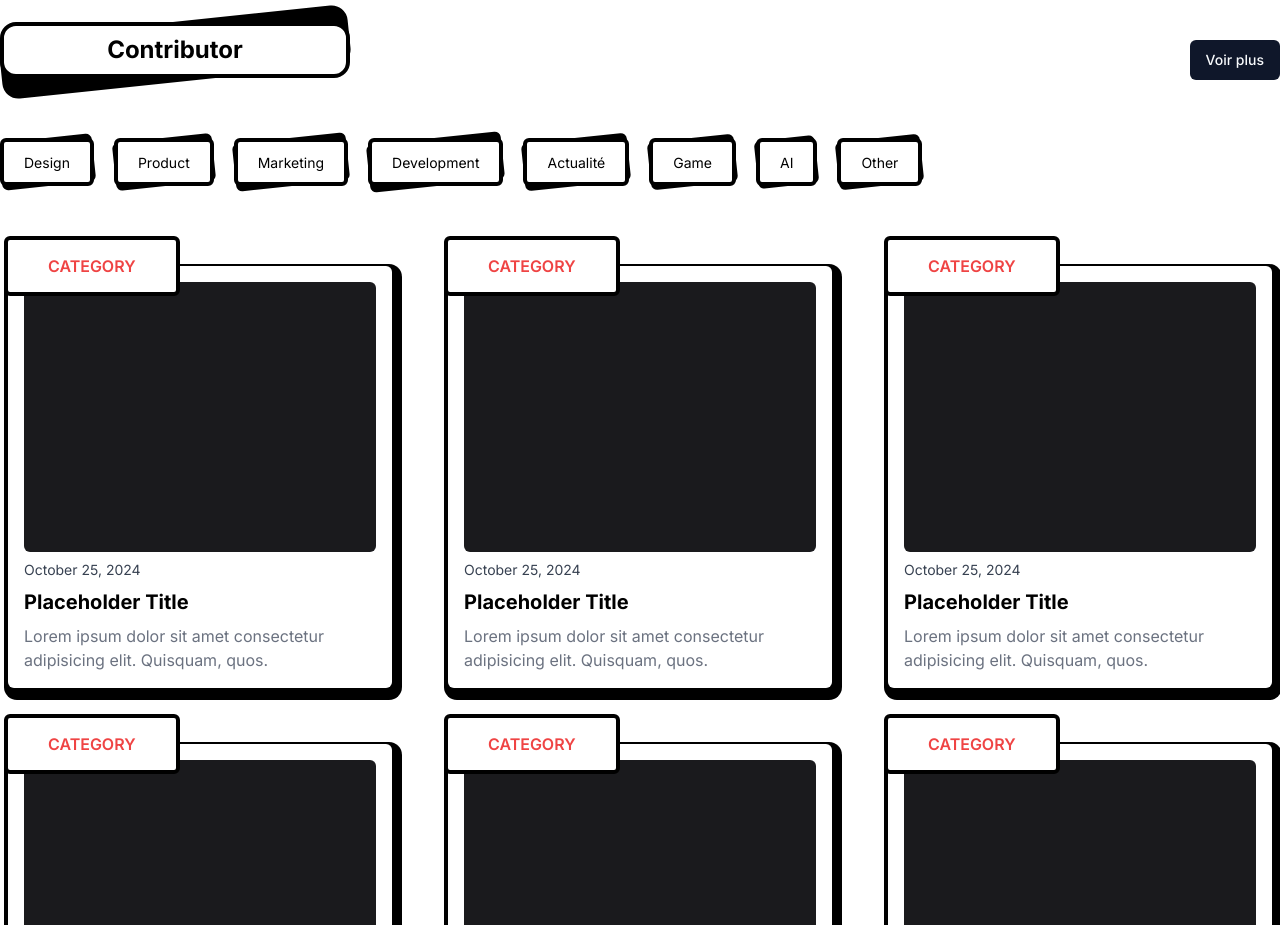
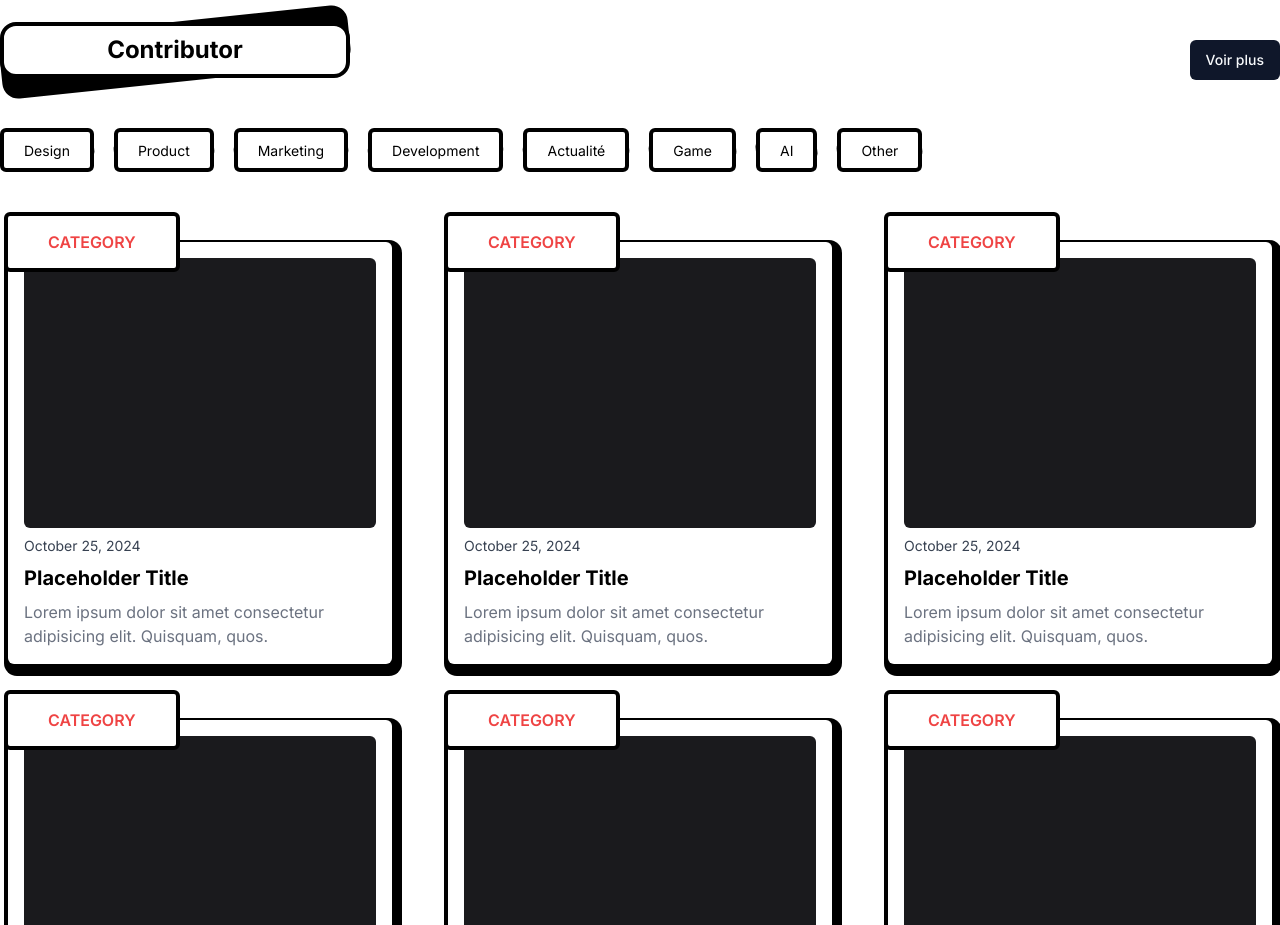
Before and after one commit to KevinPgn/1.-Blog-Portfolio, a Next.js app: page / in a window 1280 px wide. Shown: the part 2880-3805 px from the top of the page. Built offline with nearby package versions, Linux system fonts and the light colour scheme; no server answers.

Commit message:
category

```diff
--- a/src/components/CategoryList.tsx
+++ b/src/components/CategoryList.tsx
@@ -1,13 +1,14 @@
 import { CategoryList as CategoryListData } from "@/data/CategoryList";
+import Link from "next/link";
 
 export const CategoryList = () => {
   return <div className="flex items-center gap-5 flex-wrap mt-10">
     {CategoryListData.map((category) => (
       <div key={category.id} className="relative">
         <div className="absolute top-0 left-0 w-full h-full z-10 rounded-md bg-black -rotate-6 group-hover:rotate-6 duration-75"></div>
-        <div className="bg-white border-4 border-black relative z-20 rounded-md p-2 px-5 text-black cursor-pointer hover:bg-gray-200 duration-75">
+        <Link href={`/category/${category.name}`} className="bg-white border-4 border-black relative z-20 rounded-md p-2 px-5 text-black cursor-pointer hover:bg-gray-200 duration-75">
           <span className="text-sm">{category.name}</span>
-        </div>
+        </Link>
       </div>
     ))}
   </div>
```
